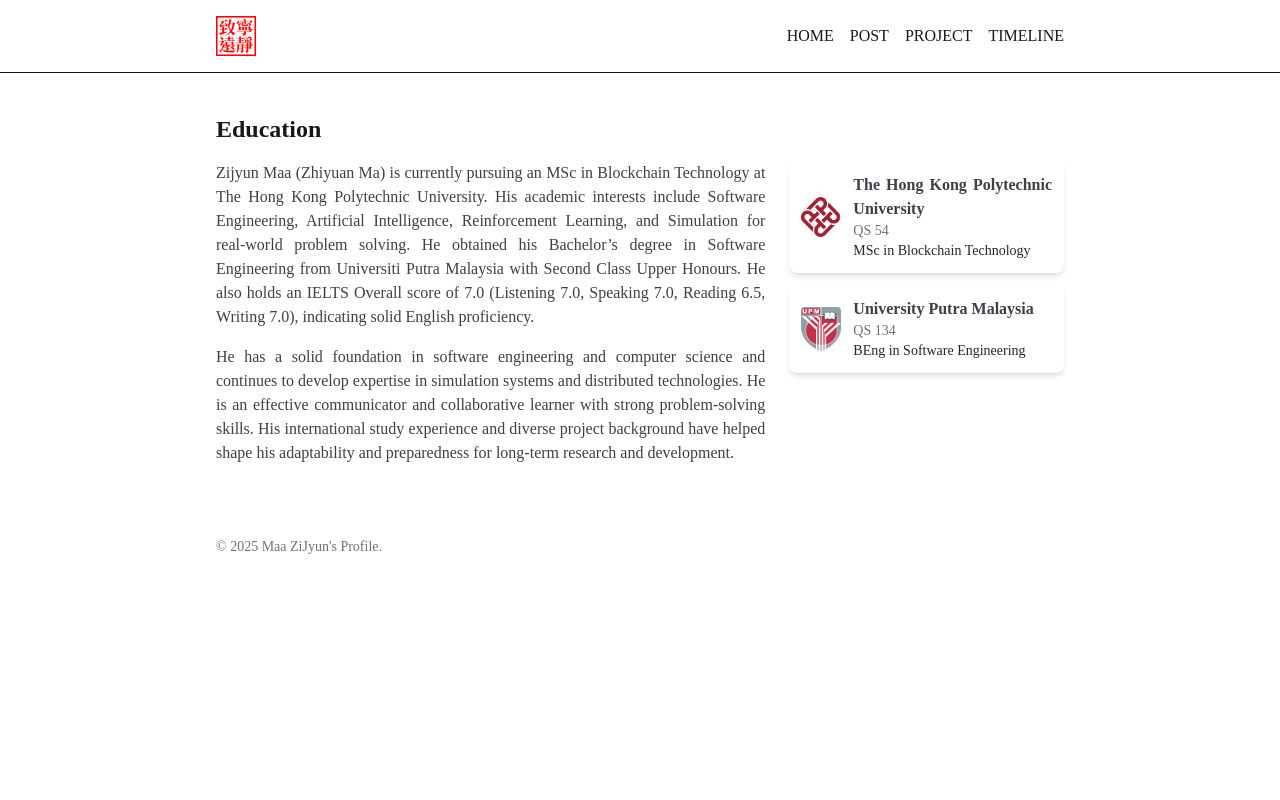
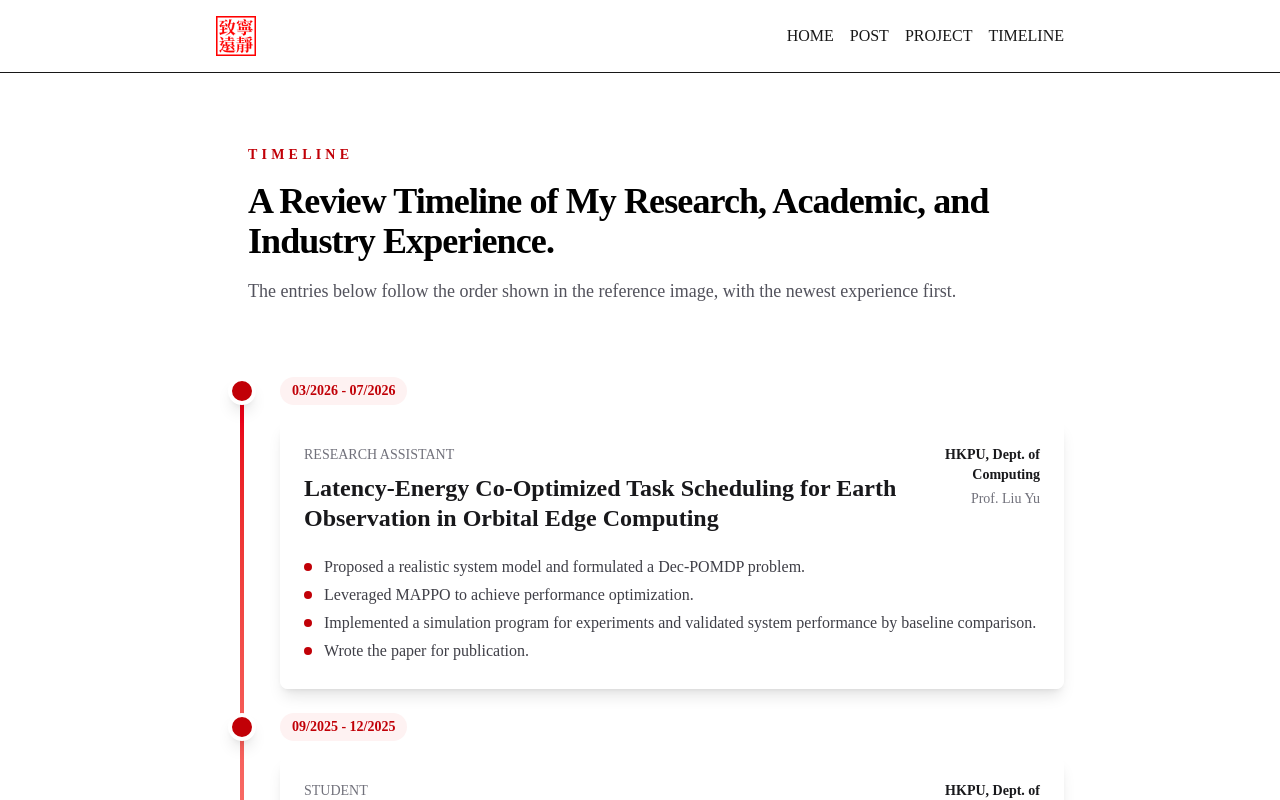
Before and after one commit to MaaZiJyun/official-profile, a Next.js app: page /timeline in a window 1280 px wide. Shown: the top 800 px of the page. Built offline with nearby package versions, Linux system fonts and the light colour scheme.

Commit message:
added timeline

```diff
--- a/src/app/timeline/page.tsx
+++ b/src/app/timeline/page.tsx
@@ -1,72 +1,141 @@
-import Image from "next/image";
+const timelineItems = [
+  {
+    period: "03/2026 - 07/2026",
+    category: "Research Assistant",
+    title:
+      "Latency-Energy Co-Optimized Task Scheduling for Earth Observation in Orbital Edge Computing",
+    org: "HKPU, Dept. of Computing",
+    supervisor: "Prof. Liu Yu",
+    bullets: [
+      "Proposed a realistic system model and formulated a Dec-POMDP problem.",
+      "Leveraged MAPPO to achieve performance optimization.",
+      "Implemented a simulation program for experiments and validated system performance by baseline comparison.",
+      "Wrote the paper for publication.",
+    ],
+  },
+  {
+    period: "09/2025 - 12/2025",
+    category: "Student",
+    title:
+      "Master Thesis on Resource-Aware Online Earth Observation Task Offloading",
+    org: "HKPU, Dept. of Computing",
+    supervisor: "Prof. Liu Yu",
+    bullets: [
+      "Proposed a realistic system model and formulated an MDP problem.",
+      "Utilised PPO in Gym to achieve online joint task offloading and resource allocation.",
+      "Implemented a simulator for experiments, demonstrations, and validated algorithm performance.",
+      "Wrote the final year academic dissertation for graduation.",
+    ],
+  },
+  {
+    period: "03/2023 - 03/2024",
+    category: "Mobile Developer",
+    title: "EOS Credit Mobile App for Online Loan",
+    org: "EOS Systems Sdn. Bhd.",
+    supervisor: "Dr. Anita, Prof. Ng Keng Yap and Mr. Benjamin Lim",
+    bullets: [
+      "Developed by Flutter and finally released EOS Credit on Google Play Store.",
+      "Created a demonstration commercial video to promote the app.",
+    ],
+  },
+  {
+    period: "10/2022 - 02/2023",
+    category: "Student | Supervisor: Prof. Ng Keng Yap",
+    title: "Bachelor FYP: Smart Cradle System for Infants",
+    org: "UPM, Dept. of Software Engineering",
+    supervisor: "Prof. Ng Keng Yap",
+    bullets: [
+      "Designed UIs for both client and admin and developed them by using Flutter and React.",
+      "Built a python-driven program on Raspberry Pi featuring Wi-Fi/Bluetooth connectivity and hardware control.",
+      "Integrated automated health tracking and remote management features.",
+      "Wrote documents, including thesis, SRS, and SDD for this project.",
+    ],
+  },
+  {
+    period: "10/2021 - 04/2022",
+    category: "Research Assistant",
+    title: "Academic Project: Momcare Smart Assistant Software for Pregnant",
+    org: "UPM, Dept. of Software Engineering",
+    supervisor: "Prof. Ng Keng Yap",
+    bullets: [
+      "Studied requirements with doctors in Columbia Asia Hospital and designed UIs by utilising Figma.",
+      "Developed the mobile app with Flutter and Dart, and used Laravel and PHP for back-end services.",
+      "Generated databases, URIs, and database operations for data storage, processing, and user management.",
+      "Developed core modules by Flutter for health data recording, reminders, and personalized suggestions.",
+    ],
+  },
+];
 
-export default function BiographyPage() {
+export default function TimelinePage() {
   return (
-    <div>
-      <h1 className="text-2xl font-bold">Education</h1>
-      <div className="flex flex-col gap-6 md:flex-row">
-        <div className="mt-4 space-y-4 text-zinc-700 md:w-2/3 text-justify">
-          <p>
-            Zijyun Maa (Zhiyuan Ma) is currently pursuing an MSc in Blockchain Technology at
-            The Hong Kong Polytechnic University. His academic interests include
-            Software Engineering, Artificial Intelligence, Reinforcement
-            Learning, and Simulation for real-world problem solving. He obtained
-            his Bachelor’s degree in Software Engineering from Universiti Putra
-            Malaysia with Second Class Upper Honours. He also holds an IELTS
-            Overall score of 7.0 (Listening 7.0, Speaking 7.0, Reading 6.5,
-            Writing 7.0), indicating solid English proficiency.
+    <section className="space-y-10">
+      <div className="p-8">
+        <div className="max-w-3xl space-y-4">
+          <p className="text-sm font-semibold uppercase tracking-[0.3em] text-red-700">
+            Timeline
           </p>
-
-          <p>
-            He has a solid foundation in software engineering and computer
-            science and continues to develop expertise in simulation systems and
-            distributed technologies. He is an effective communicator and
-            collaborative learner with strong problem-solving skills. His
-            international study experience and diverse project background have
-            helped shape his adaptability and preparedness for long-term
-            research and development.
+          <h1 className="text-3xl font-bold tracking-tight text-black md:text-4xl">
+            A Review Timeline of My Research, Academic, and Industry Experience.
+          </h1>
+          <p className="text-base leading-7 text-zinc-600 md:text-lg">
+            The entries below follow the order shown in the reference image,
+            with the newest experience first.
           </p>
         </div>
-        <div className="mt-4 space-y-4 text-zinc-700 md:w-1/3 text-justify">
-          {/* widget list */}
-          <div className="flex flex-col gap-3">
-            {[
-              {
-                logo: "/polyu.png",
-                name: "The Hong Kong Polytechnic University",
-                qs: "QS 54",
-                degree: "MSc in Blockchain Technology",
-              },
-              {
-                logo: "/upm.png",
-                name: "University Putra Malaysia",
-                qs: "QS 134",
-                degree: "BEng in Software Engineering",
-              },
-            ].map((item) => (
-              <div
-                key={item.name}
-                className="flex items-center gap-3 rounded-lg shadow-md p-3 hover:scale-[1.05] hover:shadow-xl hover:cursor-pointer transition-transform group"
-              >
-                <div className="flex-shrink-0">
-                  <Image
-                    src={item.logo}
-                    alt={item.name}
-                    width={40}
-                    height={40}
-                    className="rounded"
-                  />
-                </div>
-                <div>
-                  <div className="font-bold">{item.name}</div>
-                  <div className="text-sm text-zinc-500">{item.qs}</div>
-                  <div className="text-sm text-zinc-800">{item.degree}</div>
+      </div>
+
+      <div className="relative">
+        <div className="absolute left-4 top-2 h-full w-1 rounded-full bg-gradient-to-b from-red-600 via-red-300 to-white md:left-6" />
+
+        <div className="space-y-6">
+          {timelineItems.map((item) => (
+            <article
+              key={`${item.period}-${item.title}`}
+              className="relative pl-12 md:pl-16"
+            >
+              <div className="relative mb-4 flex items-center">
+                <span className="absolute -left-8 top-1/2 h-7 w-7 -translate-y-1/2 rounded-full border-4 border-white bg-red-700 shadow-lg md:-left-13" />
+                <div className="inline-flex w-fit rounded-full bg-red-50 px-3 py-1 text-sm font-semibold text-red-700">
+                  {item.period}
                 </div>
               </div>
-            ))}
-          </div>
+              <div className="rounded-lg bg-white/90 p-6 shadow-lg transition-transform duration-300 hover:-translate-y-1">
+                <div className="flex flex-col gap-2 md:flex-row md:items-start md:justify-between md:gap-6">
+                  <div className="space-y-2">
+                    <div className="text-sm font-medium uppercase text-zinc-500">
+                      {item.category}
+                    </div>
+                    <h2 className="text-xl font-bold leading-tight text-zinc-900 md:text-2xl">
+                      {item.title}
+                    </h2>
+                  </div>
+
+                  <div className="text-left md:max-w-xs md:text-right">
+                    <div className="text-sm font-semibold text-zinc-900">
+                      {item.org}
+                    </div>
+                    <div className="mt-1 text-sm text-zinc-500">
+                      {item.supervisor}
+                    </div>
+                  </div>
+                </div>
+
+                <ul className="mt-5 text-zinc-700">
+                  {item.bullets.map((bullet) => (
+                    <li
+                      key={bullet}
+                      className="flex gap-3 leading-7 items-center justify-start"
+                    >
+                      <span className="h-2 w-2 flex-none rounded-full bg-red-700" />
+                      <span>{bullet}</span>
+                    </li>
+                  ))}
+                </ul>
+              </div>
+            </article>
+          ))}
         </div>
       </div>
-    </div>
+    </section>
   );
 }
```
